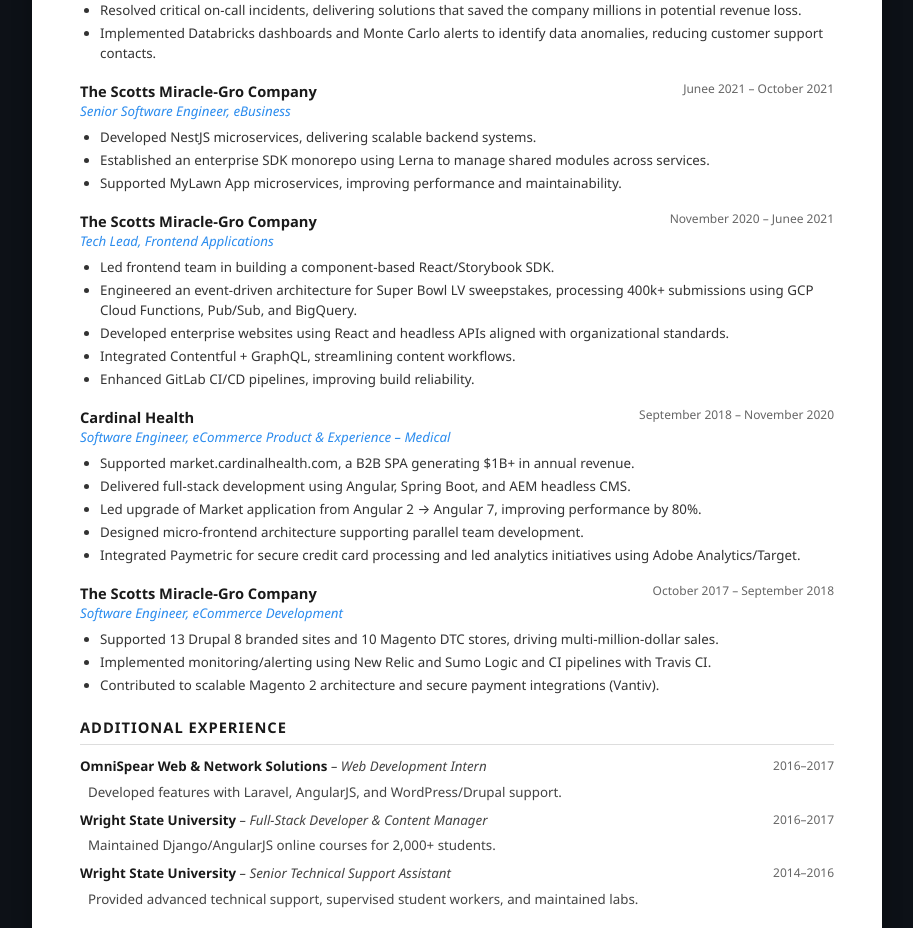
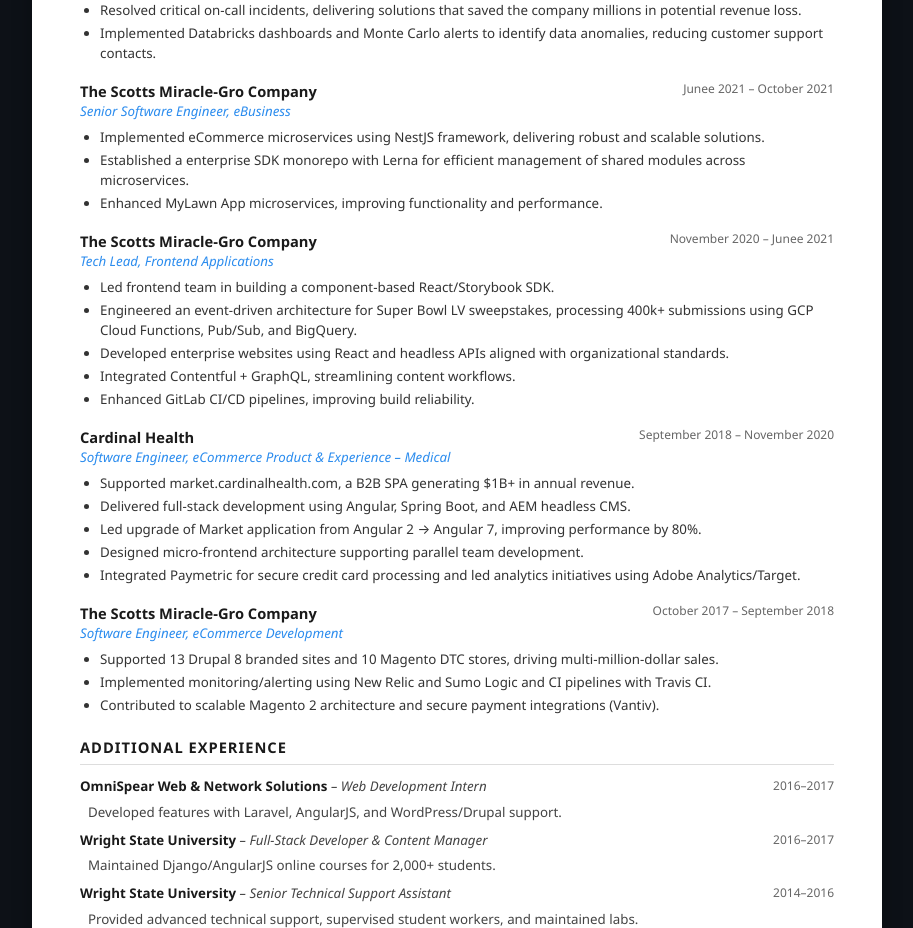
Before and after one commit to NSpencer4/chasethedeveloperv2, a Next.js app: page /resume in a window 1280 px wide. Shown: the part 1020-1948 px from the top of the page, without its empty margins (183-1096 px from the left). Built offline with nearby package versions, Linux system fonts and the light colour scheme.

Commit message:
refactor: update job descriptions in experience data for clarity and specificity

```diff
--- a/src/data/experience.ts
+++ b/src/data/experience.ts
@@ -44,9 +44,9 @@ export const jobs: Job[] = [
     period: 'June 2021 - Oct 2021',
     isCurrent: false,
     bullets: [
-      'Developed NestJS microservices, delivering scalable backend systems.',
-      'Established an enterprise SDK monorepo using Lerna to manage shared modules across services.',
-      'Supported MyLawn App microservices, improving performance and maintainability.',
+      'Implemented eCommerce microservices using NestJS framework, delivering robust and scalable solutions.',
+      'Established a enterprise SDK monorepo with Lerna for efficient management of shared modules across microservices.',
+      'Enhanced MyLawn App microservices, improving functionality and performance.',
     ],
     tech: [
       { name: 'NestJS', color: 'cyan' },
```
